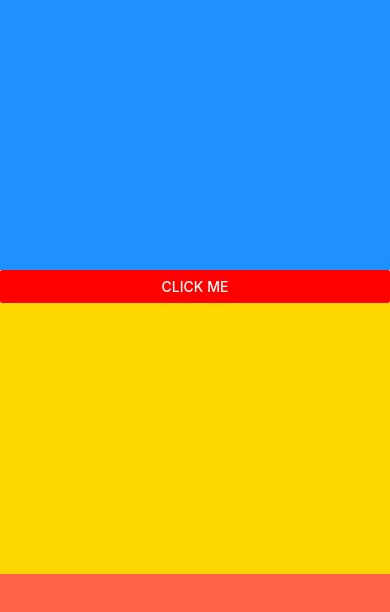
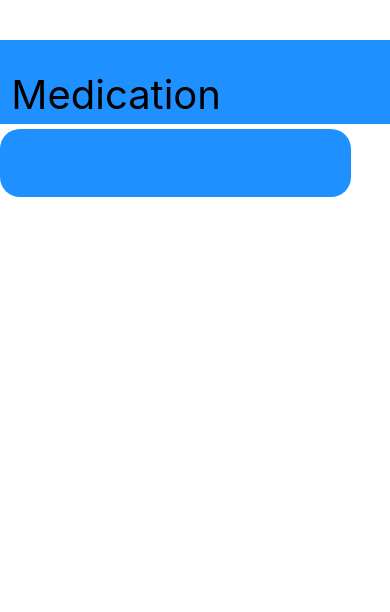
Before and after one commit to ehsaasgrover/MedicationApp, a React Native app: screen / in a window 390 px wide. Shown: the top 612 px of the page. Built offline with nearby package versions, Linux system fonts and the light colour scheme.

Commit message:
[006] Creating the medication app header and working on the alert reminder view

```diff
--- a/App.js
+++ b/App.js
@@ -1,33 +1,45 @@
 import React from 'react';
-import {View, Button} from 'react-native';
+import {Text, SafeAreaView, View, StyleSheet} from 'react-native';
 
-export default function App() {
+export default class App extends React.Component {
+    render() {
+        return (
+            <View style={styles.background}>
+                <View style={styles.medicationHeaderContainer}>
+                    <Text style={styles.medicationHeader}> Medication </Text>
+                </View>
+                <View style={styles.reminderAlertContainer}/>
+            </View>
+        );
+    }
 
-    return (
-        <View style={{
-            backgroundColor: "#fff",
-            flex: 1,
-        }}>
-            <View style={{
-                backgroundColor: "dodgerblue",
-                flex: 1,
-            }}/>
+}
 
-            <Button
-                color="red"
-                title="Click Me"
-                onPress={() => alert("Button tapped")}
-            />
 
-            <View style={{
-                backgroundColor: "gold",
-                flex: 1,
-            }}/>
+const styles = StyleSheet.create({
+    background: {
+        flex: 1,
+        backgroundColor: "#fff"
+    },
+    medicationHeaderContainer: {
+        marginTop: 40,
+        height: "10%",
+        backgroundColor: "dodgerblue"
+    },
+    medicationHeader: {
+        fontSize: 40,
+        bottom: -30
+    },
 
-            <View style={{
-                backgroundColor: "tomato",
-                flex: 1,
-            }}/>
-        </View>
-    );
-}
+    reminderAlertContainer: {
+        marginTop: 5,
+        height: '8%',
+        width: '90%',
+        backgroundColor: "dodgerblue",
+        borderBottomStartRadius: 20,
+        borderBottomEndRadius: 20,
+        borderTopStartRadius: 20,
+        borderTopEndRadius: 20
+    }
+
+});
```
